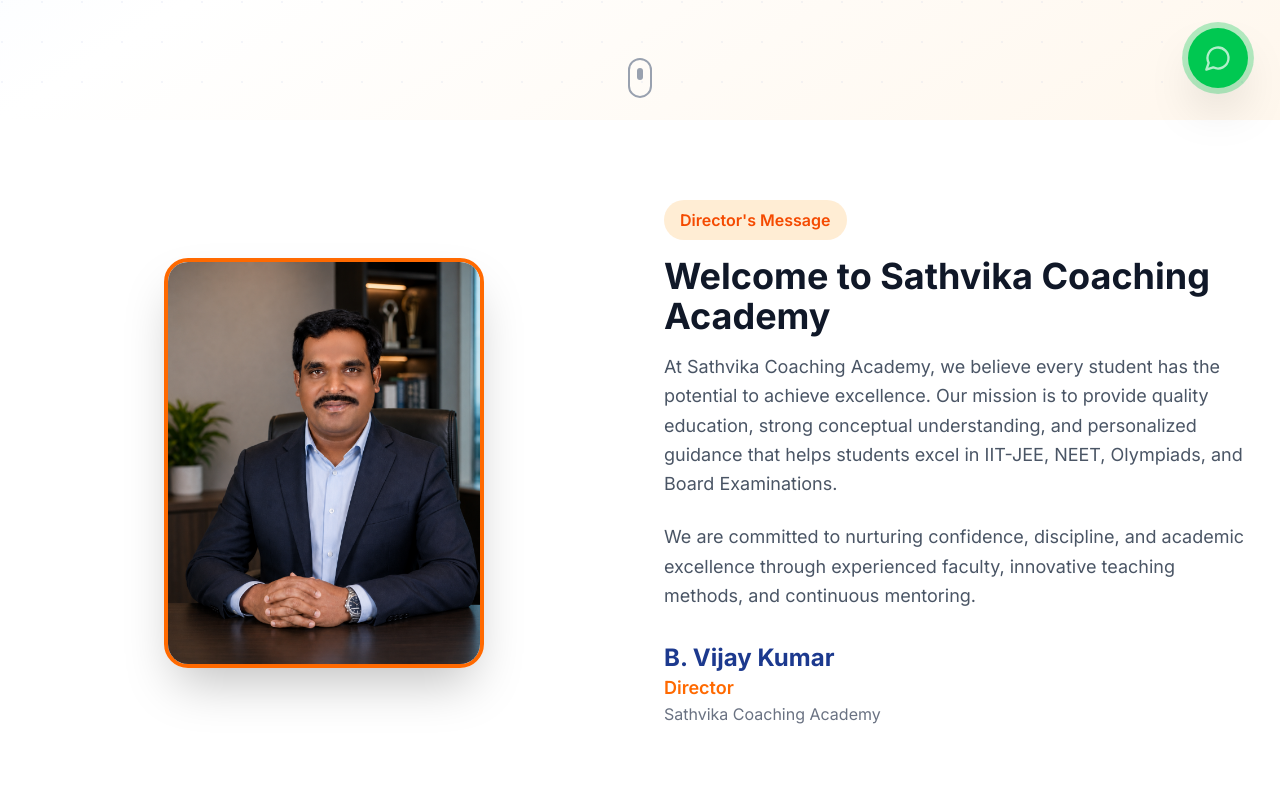
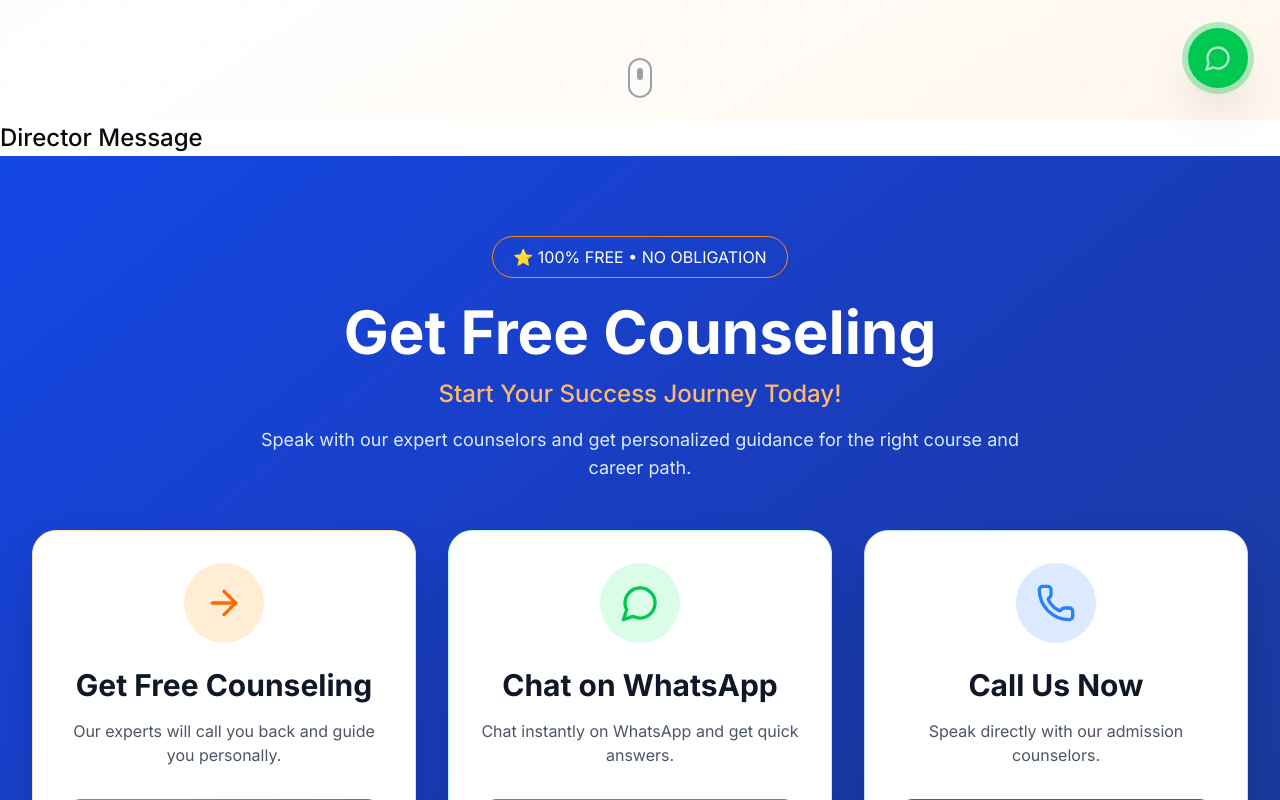
Before and after one commit to ashokkumarannepaka/sathvika-coaching-academy-V3, a React (Vite) app: page / in a window 1280 px wide. Shown: the part 680-1480 px from the top of the page. Built offline with nearby package versions, Linux system fonts and the light colour scheme.

Commit message:
Update DirectorMessage.tsx

```diff
--- a/DirectorMessage.tsx
+++ b/DirectorMessage.tsx
@@ -1,72 +1,7 @@
-import { motion } from "motion/react";
-
 export function DirectorMessage() {
   return (
-    <section className="py-20 bg-white">
-      <div className="max-w-7xl mx-auto px-4 sm:px-6 lg:px-8">
-        <div className="grid lg:grid-cols-2 gap-12 items-center">
-
-          {/* Director Photo */}
-          <motion.div
-            initial={{ opacity: 0, x: -30 }}
-            whileInView={{ opacity: 1, x: 0 }}
-            viewport={{ once: true }}
-            className="flex justify-center"
-          >
-            <div className="relative">
-              <img
-                src={`${import.meta.env.BASE_URL}vijay.png`}
-                alt="B. Vijay Kumar"
-                className="w-80 h-auto rounded-3xl shadow-2xl border-4 border-orange-500"
-              />
-            </div>
-          </motion.div>
-
-          {/* Director Message */}
-          <motion.div
-            initial={{ opacity: 0, x: 30 }}
-            whileInView={{ opacity: 1, x: 0 }}
-            viewport={{ once: true }}
-          >
-            <span className="inline-block bg-orange-100 text-orange-600 px-4 py-2 rounded-full font-semibold mb-4">
-              Director's Message
-            </span>
-
-            <h2 className="text-4xl font-bold text-gray-900 mb-4">
-              Welcome to Sathvika Coaching Academy
-            </h2>
-
-            <p className="text-gray-600 text-lg leading-relaxed mb-6">
-              At Sathvika Coaching Academy, we believe every student has the
-              potential to achieve excellence. Our mission is to provide
-              quality education, strong conceptual understanding, and
-              personalized guidance that helps students excel in IIT-JEE,
-              NEET, Olympiads, and Board Examinations.
-            </p>
-
-            <p className="text-gray-600 text-lg leading-relaxed mb-8">
-              We are committed to nurturing confidence, discipline, and
-              academic excellence through experienced faculty, innovative
-              teaching methods, and continuous mentoring.
-            </p>
-
-            <div>
-              <h3 className="text-2xl font-bold text-blue-900">
-                B. Vijay Kumar
-              </h3>
-
-              <p className="text-orange-500 font-semibold text-lg">
-                Director
-              </p>
-
-              <p className="text-gray-500">
-                Sathvika Coaching Academy
-              </p>
-            </div>
-          </motion.div>
-
-        </div>
-      </div>
+    <section>
+      <h1>Director Message</h1>
     </section>
   );
 }
```
